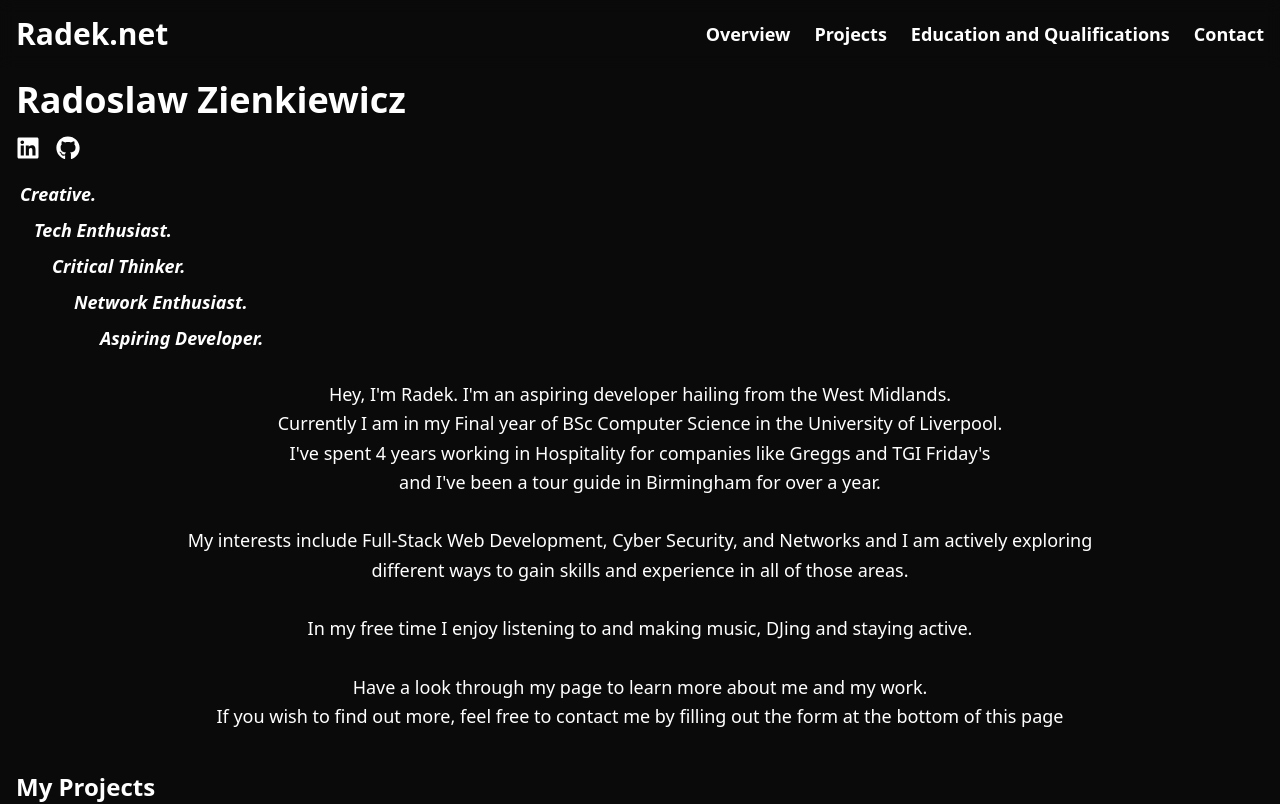
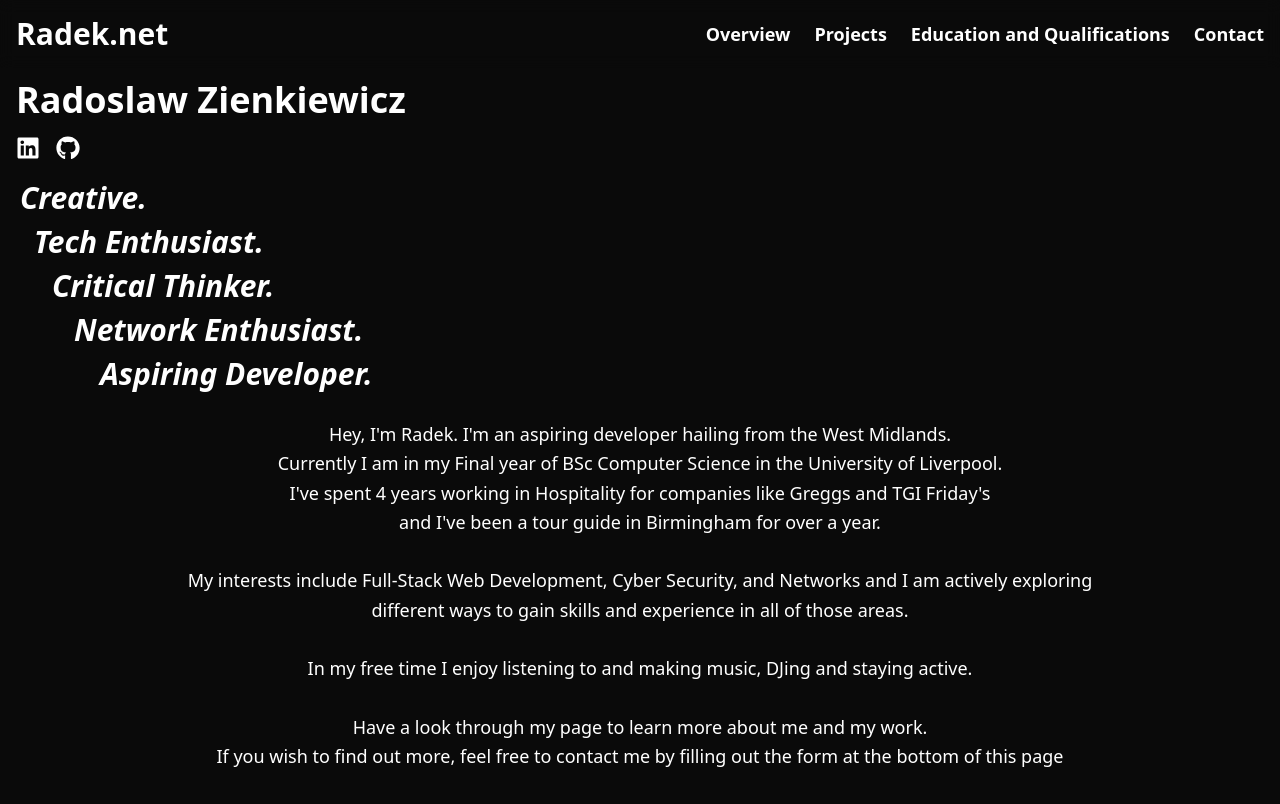
Before and after one commit to radekzien/radek-live, a Next.js app: page / in a window 1280 px wide. Shown: the top 804 px of the page. Built offline with nearby package versions, Linux system fonts and the light colour scheme.

Commit message:
Changed overview styling sor sm and md screens respectively

```diff
--- a/src/components/Overview.tsx
+++ b/src/components/Overview.tsx
@@ -23,12 +23,19 @@ export const Overview = () => {
             <div className="mt-4">
                 {lines.map((line, i) => (
                 <FadeInSection key={i} delay={i * 0.3}>
-                <p
-                    className="p-1 font-bold text-lg italic"
-                    style={{ marginLeft: `${(i * 12) + i * i * 2}px` }}
+                    <p
+                        className="block md:hidden p-1 font-bold italic text-lg"
+                        style={{ marginLeft: `${(i * 12) + i * i * 2}px` }}
                     >
-                    {line}
-                </p>
+                        {line}
+                    </p>
+
+                    <p
+                        className="hidden md:block p-1 font-bold italic text-3xl"
+                        style={{ marginLeft: `${(i * 12) + i * i * 2}px` }}
+                    >
+                        {line}
+                    </p>
             </FadeInSection>
                 ))}
             </div>
```
